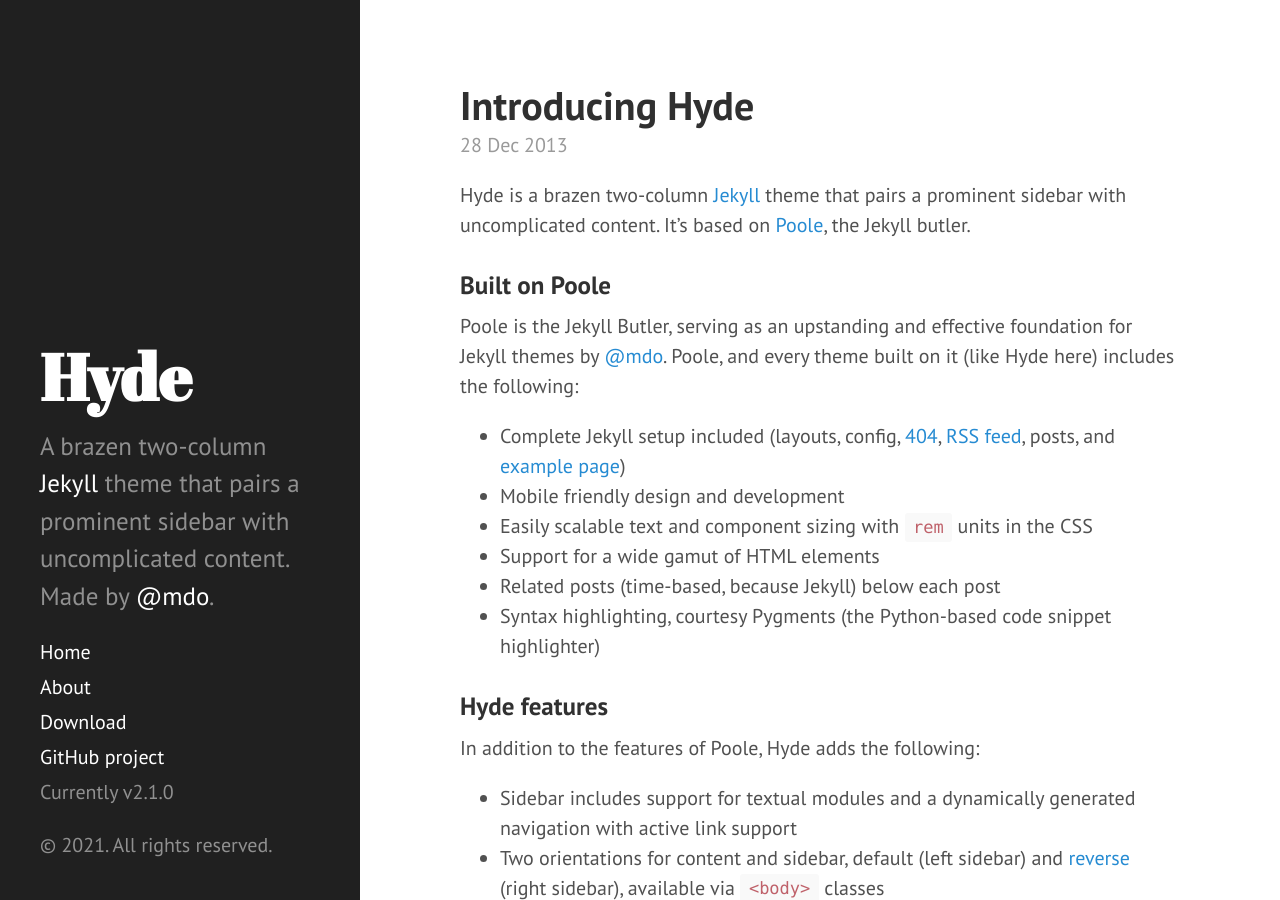
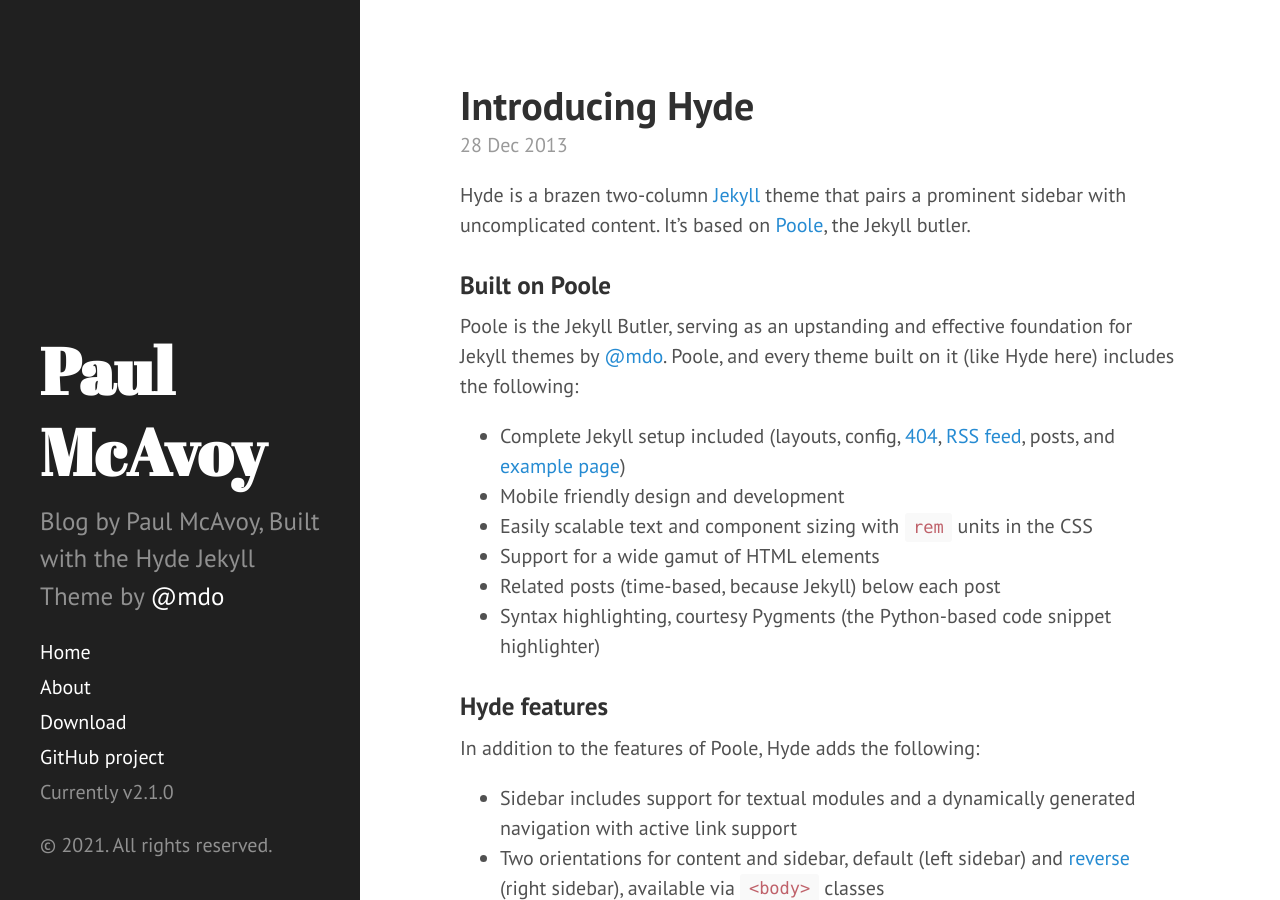
Before and after one commit to paulmca860/paulmca860.github.io, a Jekyll site: the page built from index.html, in a window 1280 px wide and 900 px high. Built offline with Jekyll 4.4.1, drawn with Linux system fonts in a browser that asks for light colours; Markdown is read by kramdown in place of the engine named in the settings; the list of posts is cut into pages by our own code.

Commit message:
changes to config.

```diff
--- a/_config.yml
+++ b/_config.yml
@@ -6,15 +6,13 @@
 permalink:        pretty
 
 # Setup
-title:            Hyde
-tagline:          'A Jekyll theme'
-description:      'A brazen two-column <a href="http://jekyllrb.com" target="_blank">Jekyll</a> theme that pairs a prominent sidebar with uncomplicated content. Made by <a href="https://twitter.com/mdo" target="_blank">@mdo</a>.'
-url:              http://hyde.getpoole.com
+title:            Paul McAvoy
+tagline:          'Homepage'
+description:      'Blog by Paul McAvoy, Built with the Hyde Jekyll Theme by <a href="https://twitter.com/mdo">@mdo</a>'
 baseurl:          /
 
 author:
-  name:           'Mark Otto'
-  url:            https://twitter.com/mdo
+  name:           'Paul McAvoy'
 
 paginate:         5
 
```
